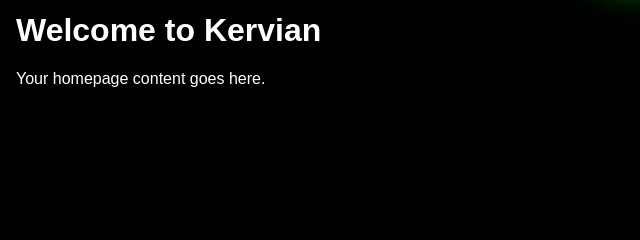
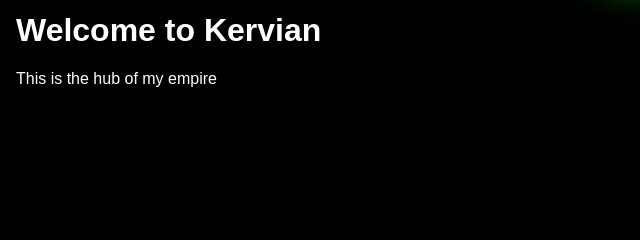
Before and after one commit to Raylu42x/kervian.com, an Eleventy site: page src/index.md in a window 1280 px wide. Shown: the part 368-608 px from the top of the page, 0-640 px from the left. Built offline with nearby package versions, Linux system fonts and the light colour scheme; Eleventy itself is replaced by a stand-in of ours; files that its build step writes are made by us from their sources.

Commit message:
Update homepage content to reflect new theme

```diff
--- a/src/index.md
+++ b/src/index.md
@@ -10,4 +10,4 @@ bodyClass: glow-green
 
 # Welcome to Kervian
 
-Your homepage content goes here.
+This is the hub of my empire
```
